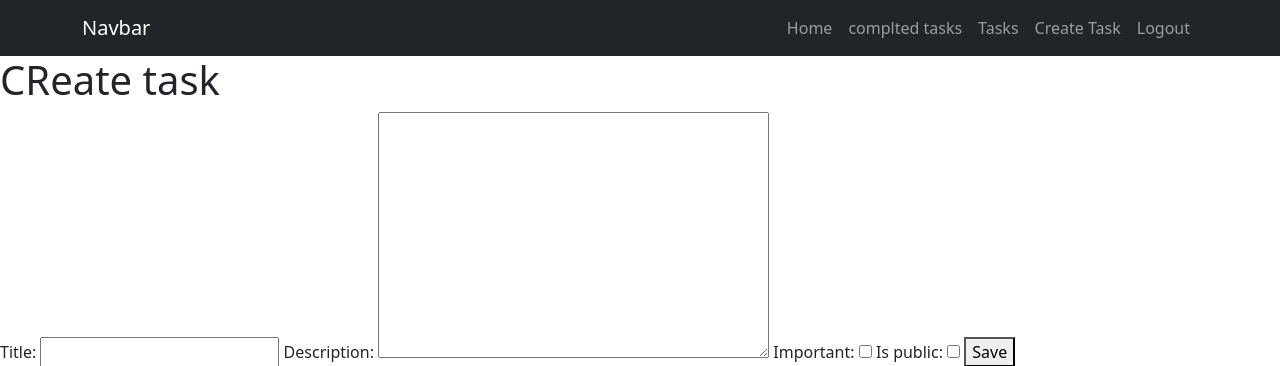
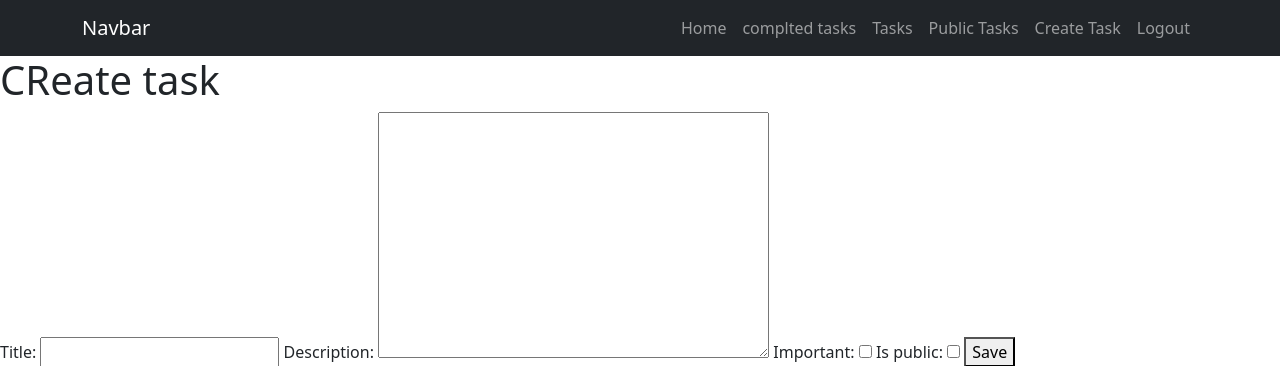
Before and after one commit to fazt/django-notes, a Django app: page /create_task/ in a window 1280 px wide. Shown: the top 366 px of the page. Run offline with Django 4.2, Linux system fonts and the light colour scheme; the visitor is signed in with stand-in values (Sample User, id 1).

Commit message:
Añadiendo public_tasks al navbar

```diff
--- a/tasks/templates/_navbar.html
+++ b/tasks/templates/_navbar.html
@@ -27,6 +27,9 @@
           <a href="{% url 'tasks' %}" class="nav-link">Tasks</a>
         </li>
         <li class="nav-item">
+          <a href="{% url 'public_tasks' %}" class="nav-link">Public Tasks</a>
+        </li>
+        <li class="nav-item">
           <a href="{% url 'create_task' %}" class="nav-link">Create Task</a>
         </li>
         <li class="nav-item">
```
